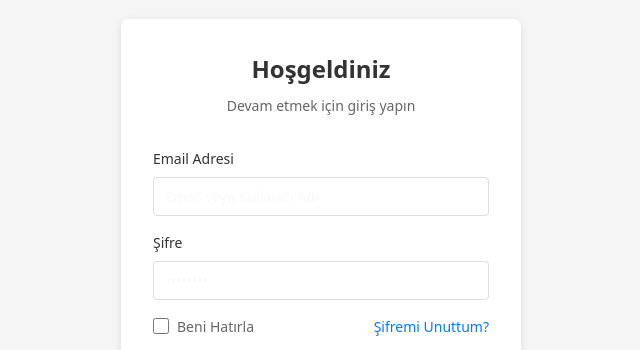
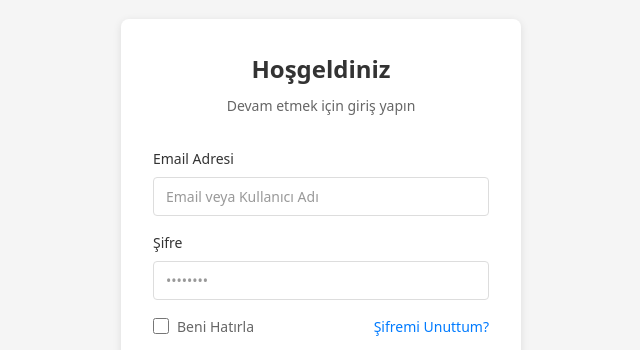
Before and after one commit to DefneBenliay/kampingtasarim, a React (Vite) app: page /login in a window 1280 px wide. Shown: the part 150-500 px from the top of the page, without its empty margins (319-959 px from the left). Built offline with nearby package versions, Linux system fonts and the light colour scheme.

Commit message:
Fix login input text color

```diff
--- a/src/pages/Login.jsx
+++ b/src/pages/Login.jsx
@@ -107,7 +107,9 @@ const Login = () => {
                                     borderRadius: '4px',
                                     fontSize: '14px',
                                     outline: 'none',
-                                    boxSizing: 'border-box'
+                                    boxSizing: 'border-box',
+                                    color: '#333', // Explicitly set text color
+                                    backgroundColor: '#fff' // Explicitly set background
                                 }}
                                 onFocus={(e) => e.target.style.borderColor = '#007bff'}
                                 onBlur={(e) => e.target.style.borderColor = '#ddd'}
@@ -138,7 +140,9 @@ const Login = () => {
                                     borderRadius: '4px',
                                     fontSize: '14px',
                                     outline: 'none',
-                                    boxSizing: 'border-box'
+                                    boxSizing: 'border-box',
+                                    color: '#333', // Explicitly set text color
+                                    backgroundColor: '#fff'
                                 }}
                                 onFocus={(e) => e.target.style.borderColor = '#007bff'}
                                 onBlur={(e) => e.target.style.borderColor = '#ddd'}
```
